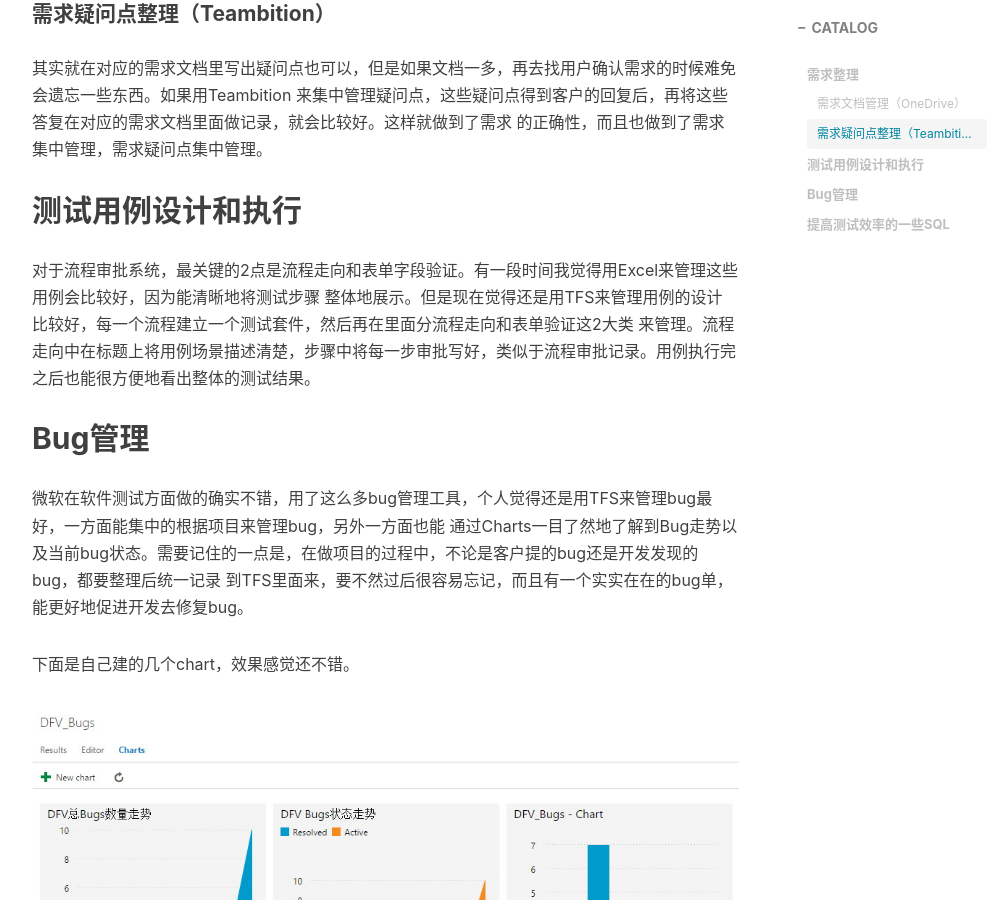
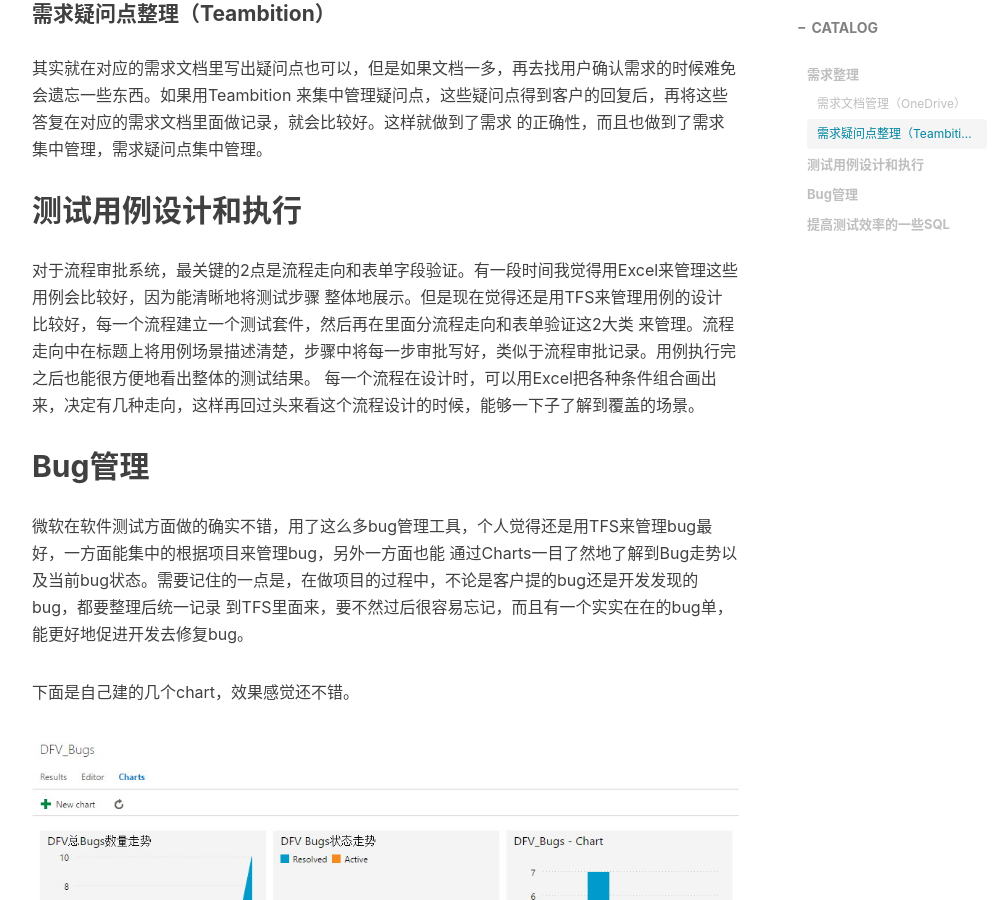
Before and after one commit to ccflyme/ccflyme.github.io, a Jekyll site: the page built from _posts/2016-06-27-Workflow-System-Testing-Experience.markdown, in a window 1280 px wide and 900 px high, scrolled down 797 px. Shown: the whole window, without its empty margins (233-1225 px from the left). Built offline with Jekyll 4.4.1, drawn with Linux system fonts in a browser that asks for light colours; nearby versions of some CDN libraries; comment, search, counter and statistics services are not loaded.

Commit message:
update blog

```diff
--- a/_posts/2016-06-27-Workflow-System-Testing-Experience.markdown
+++ b/_posts/2016-06-27-Workflow-System-Testing-Experience.markdown
@@ -30,6 +30,7 @@
 对于流程审批系统，最关键的2点是流程走向和表单字段验证。有一段时间我觉得用Excel来管理这些用例会比较好，因为能清晰地将测试步骤
 整体地展示。但是现在觉得还是用TFS来管理用例的设计比较好，每一个流程建立一个测试套件，然后再在里面分流程走向和表单验证这2大类
 来管理。流程走向中在标题上将用例场景描述清楚，步骤中将每一步审批写好，类似于流程审批记录。用例执行完之后也能很方便地看出整体的测试结果。
+每一个流程在设计时，可以用Excel把各种条件组合画出来，决定有几种走向，这样再回过头来看这个流程设计的时候，能够一下子了解到覆盖的场景。
 
 ## Bug管理
 
```
